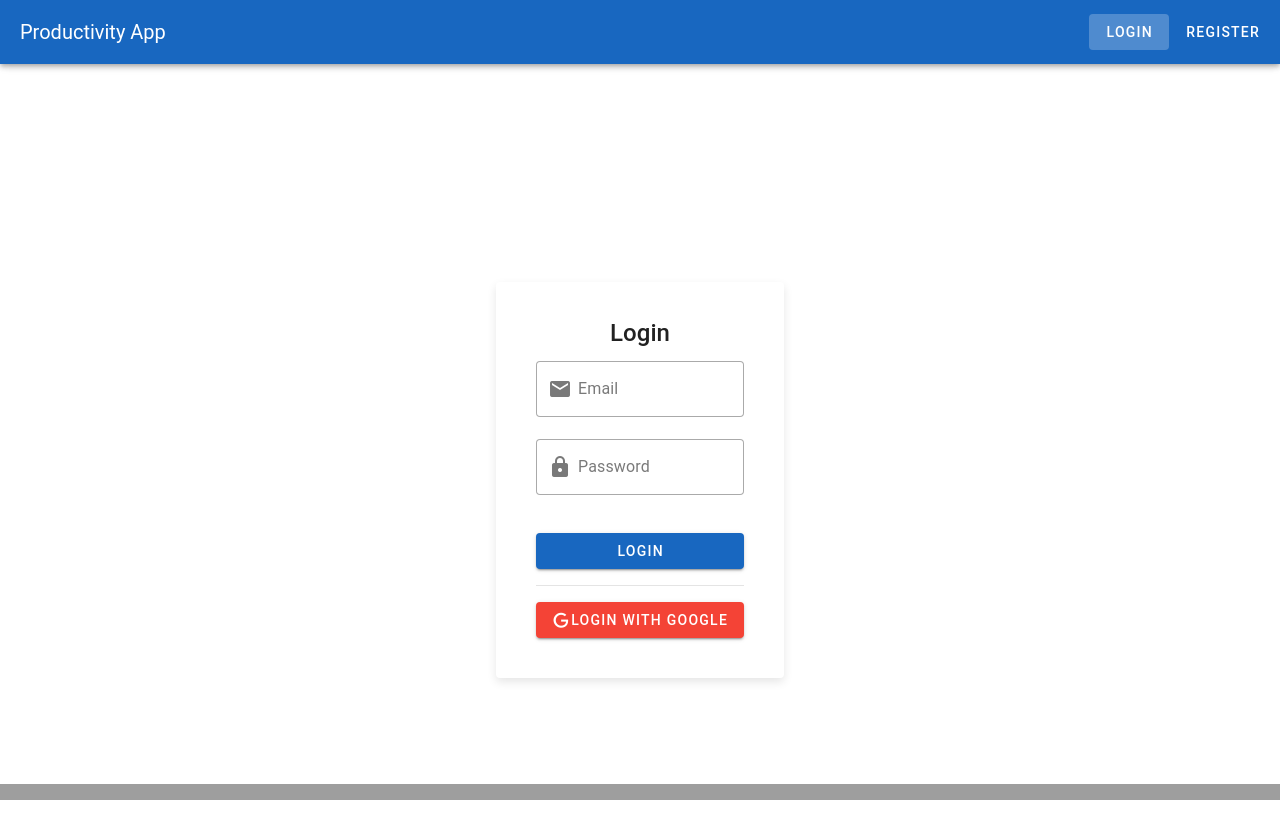
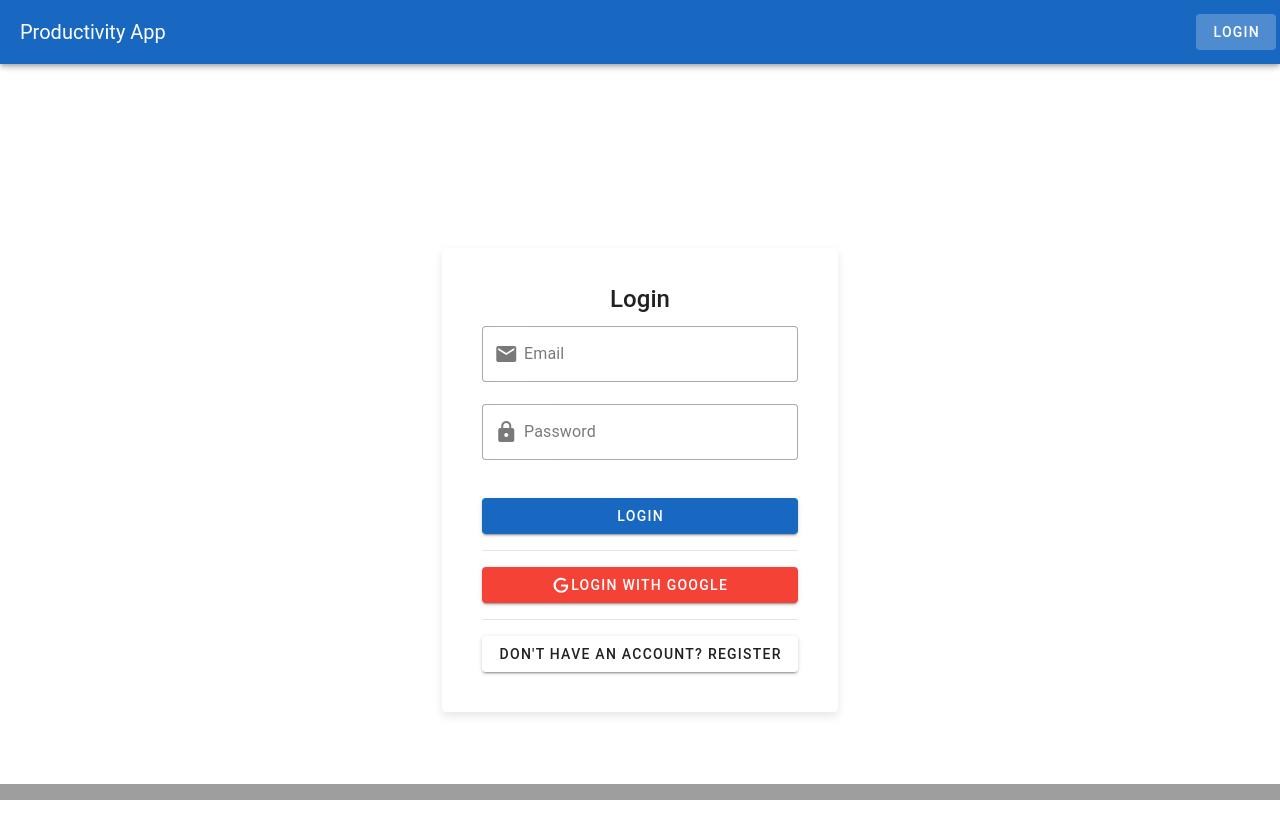
Before and after one commit to andreeadio/Productivity-App, a Vue app in the folder frontend/: page /login in a window 1280 px wide. Shown: the top 838 px of the page. Built offline with nearby package versions, Linux system fonts and the light colour scheme; no server answers.

Commit message:
changed paths

```diff
--- a/frontend/src/App.vue
+++ b/frontend/src/App.vue
@@ -4,7 +4,7 @@
       <v-toolbar-title>Productivity App</v-toolbar-title>
       <v-spacer></v-spacer>
       <v-btn text to="/login" v-if="!isAuthenticated">Login</v-btn>
-      <v-btn text to="/register" v-if="!isAuthenticated">Register</v-btn>
+      <!-- <v-btn text to="/register" v-if="!isAuthenticated">Register</v-btn> -->
       <v-btn text to="/taskboard" v-if="isAuthenticated">Task Board</v-btn>
       <v-btn text to="/focusSession" v-if="isAuthenticated">Focus Session</v-btn>
 
--- a/frontend/src/views/LoginPage.vue
+++ b/frontend/src/views/LoginPage.vue
@@ -16,12 +16,17 @@
 
           <v-btn color="primary" block class="mt-4" @click="loginUser">Login</v-btn>
 
+
           <v-divider class="my-4"></v-divider>
 
           <v-btn color="red darken-1" block @click="loginWithGoogle">
             <v-icon left>mdi-google</v-icon>
             Login with Google
           </v-btn>
+          <v-divider class="my-4"></v-divider>
+
+          <v-btn text to="/register" block class="mt-2">Don't have an account? Register</v-btn>
+
         </v-form>
       </v-card-text>
     </v-card>
@@ -62,7 +67,7 @@ export default {
 
       try {
         await store.dispatch("auth/login", { email: email.value, password: password.value })
-        router.push('/dashboard')
+        router.push('/taskboard')
 
       }
       catch (error) {
@@ -75,7 +80,7 @@ export default {
         await store.dispatch("auth/loginWithGoogle")
         console.log("Login with google")
 
-        router.push('/dashboard')
+        router.push('/taskboard')
 
       } catch (error) {
         console.error("Google sign-in error:", error)
--- a/frontend/src/views/RegisterPage.vue
+++ b/frontend/src/views/RegisterPage.vue
@@ -56,7 +56,7 @@ export default {
 
             try {
                 await store.dispatch("auth/register", { email: email.value, password: password.value })
-                router.push('/dashboard')
+                router.push('/taskboard')
             }
             catch (error) {
                 errorMessage.value = "Registration failed. Please try again."
@@ -68,7 +68,7 @@ export default {
         const registerWithGoogle = async () => {
             try {
                 await store.dispatch("auth/registerWithGoogle")
-                router.push("/dashboard")
+                router.push("/taskboard")
             } catch (error) {
                 errorMessage.value = "Google registration failed.";
                 console.error("Google sign-in error:", error)
```
